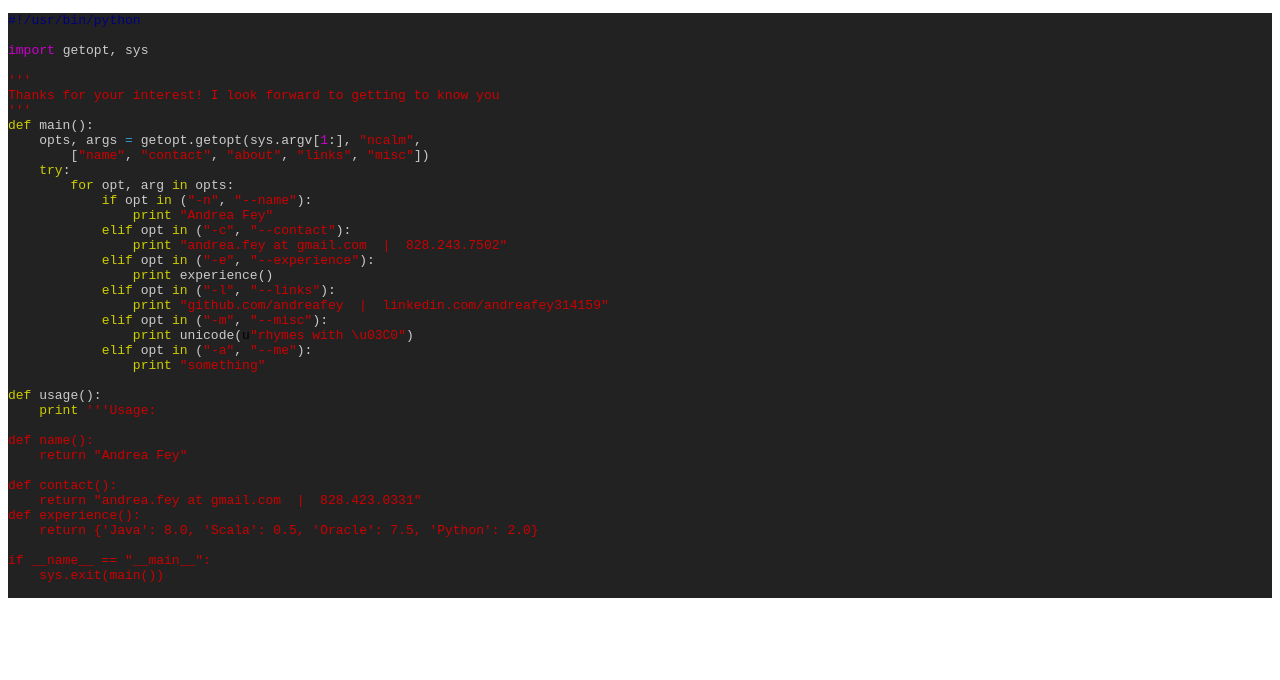
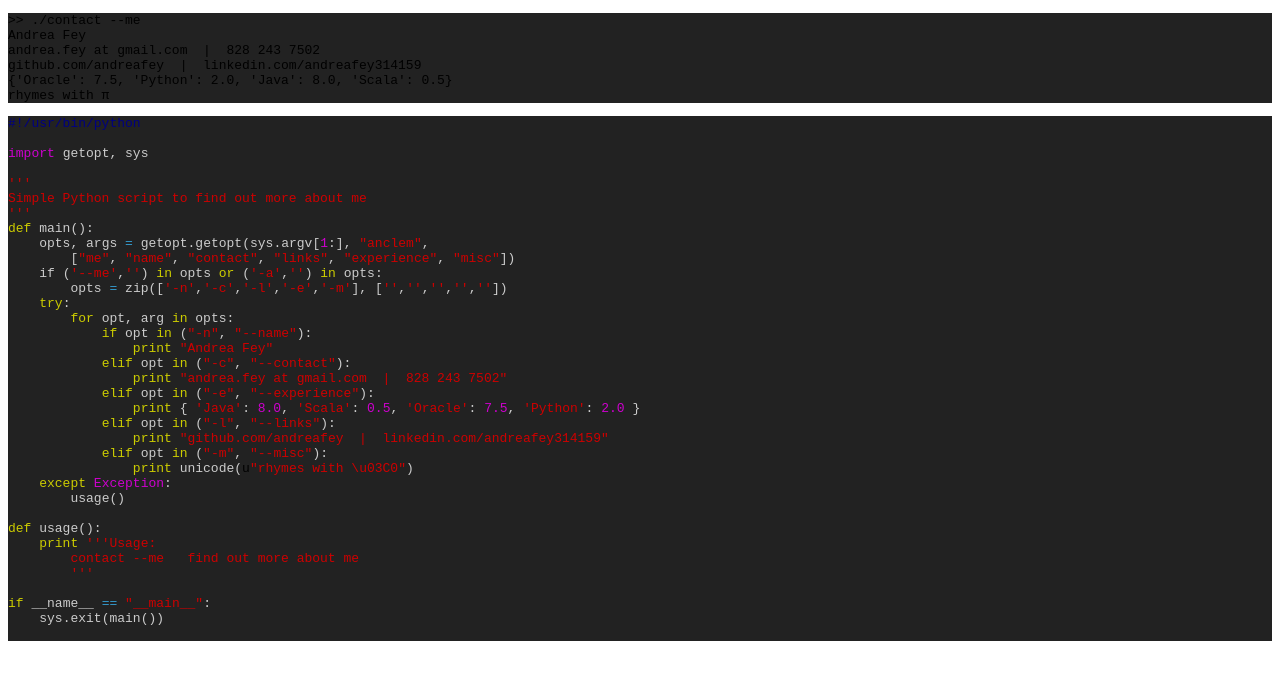
Before and after one commit to andreafey/businesscard, a Jekyll site: the page built from index.md, in a window 1280 px wide. Shown: the top 680 px of the page. Built offline with Jekyll 4.4.1, drawn with Linux system fonts in a browser that asks for light colours; Markdown is read by kramdown in place of the engine named in the settings.

Commit message:
show code exec

````diff
--- a/_includes/contact
+++ b/_includes/contact
@@ -3,36 +3,32 @@
 import getopt, sys
 
 '''
-Thanks for your interest! I look forward to getting to know you
+Simple Python script to find out more about me
 '''
 def main():
-    opts, args = getopt.getopt(sys.argv[1:], "ncalm",
-        ["name", "contact", "about", "links", "misc"])
+    opts, args = getopt.getopt(sys.argv[1:], "anclem",
+        ["me", "name", "contact", "links", "experience", "misc"])
+    if ('--me','') in opts or ('-a','') in opts:
+        opts = zip(['-n','-c','-l','-e','-m'], ['','','','',''])
     try:
         for opt, arg in opts:
             if opt in ("-n", "--name"):
                 print "Andrea Fey"
             elif opt in ("-c", "--contact"):
-                print "andrea.fey at gmail.com  |  828.243.7502"
+                print "andrea.fey at gmail.com  |  828 243 7502"
             elif opt in ("-e", "--experience"):
-                print experience()
+                print { 'Java': 8.0, 'Scala': 0.5, 'Oracle': 7.5, 'Python': 2.0 }
             elif opt in ("-l", "--links"):
                 print "github.com/andreafey  |  linkedin.com/andreafey314159"
             elif opt in ("-m", "--misc"):
                 print unicode(u"rhymes with \u03C0")
-            elif opt in ("-a", "--me"):
-                print "something"
+    except Exception:
+        usage()
 
 def usage():
     print '''Usage:
-
-def name():
-    return "Andrea Fey"
-
-def contact():
-    return "andrea.fey at gmail.com  |  828.423.0331"
-def experience():
-    return {'Java': 8.0, 'Scala': 0.5, 'Oracle': 7.5, 'Python': 2.0}
+        contact --me   find out more about me
+        '''
 
 if __name__ == "__main__":
     sys.exit(main())
--- a/index.md
+++ b/index.md
@@ -2,6 +2,14 @@
 layout: default
 title: andreafey.com
 ---
+```
+>> ./contact --me
+Andrea Fey
+andrea.fey at gmail.com  |  828 243 7502
+github.com/andreafey  |  linkedin.com/andreafey314159
+{'Oracle': 7.5, 'Python': 2.0, 'Java': 8.0, 'Scala': 0.5}
+rhymes with π
+```
 
 ```python
 {% include contact %}
````
